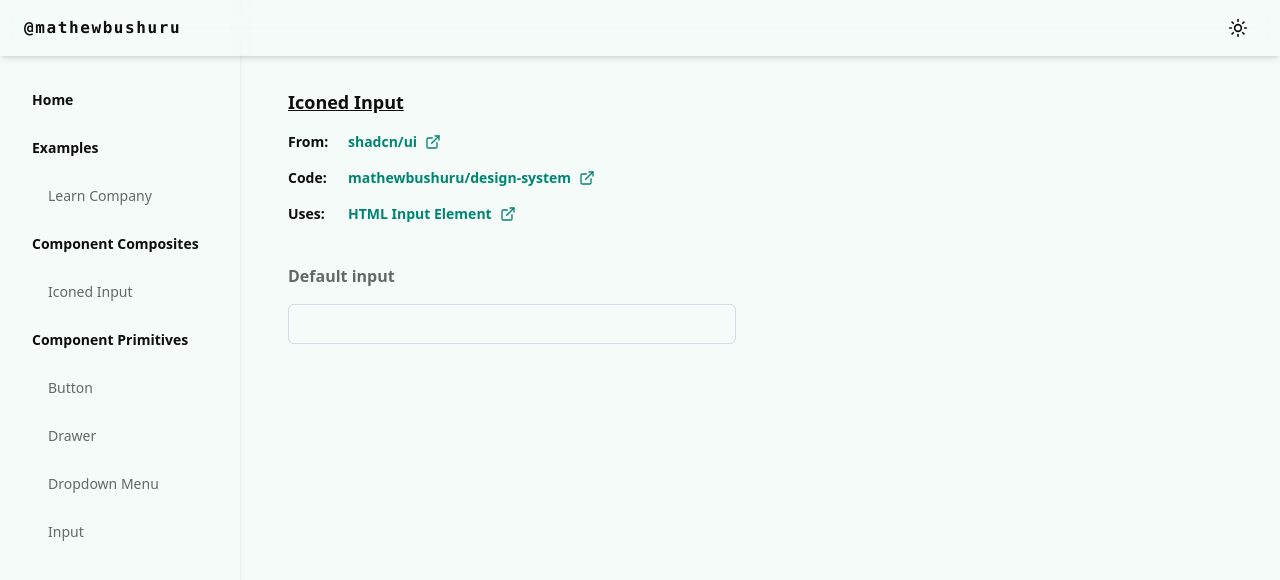
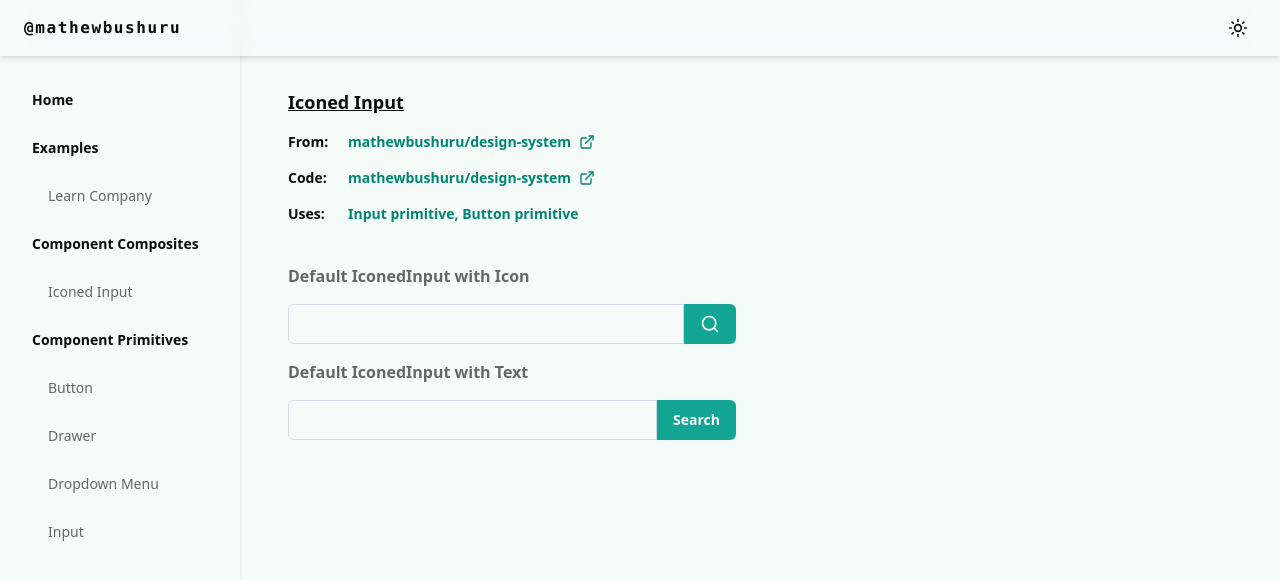
Before and after one commit to mathewbushuru/design-system, a React (Vite) app: page /composites/iconed-input in a window 1280 px wide. Shown: the top 580 px of the page. Built offline with nearby package versions, Linux system fonts and the light colour scheme.

Commit message:
IconedInput

```diff
--- a/src/components/composites/iconed-input.tsx
+++ b/src/components/composites/iconed-input.tsx
@@ -1,3 +1,20 @@
-export default function IconedInput() {
-  return <div>IconedInput</div>;
+import { type LucideIcon } from "lucide-react";
+
+import Button from "@/components/primitives/button";
+import { Input } from "@/components/primitives/input";
+
+interface IconedInputProps extends React.HTMLAttributes<HTMLDivElement> {
+  action: LucideIcon | string;
 }
+
+export default function IconedInput({ action }: IconedInputProps) {
+  const Action = action;
+  return (
+    <div className="flex">
+      <Input className="rounded-r-none focus-visible:ring-transparent" />
+      <Button className="rounded-l-none">
+        {typeof action === "string" ? action : <Action className="w-5 h-5"/>}
+      </Button>
+    </div>
+  );
+}
--- a/src/layouts/component-showcase-layout.tsx
+++ b/src/layouts/component-showcase-layout.tsx
@@ -18,7 +18,7 @@ export default function ComponentShowcaseLayout({
   code: string;
   codeLink: string;
   uses: string;
-  usesLink: string;
+  usesLink: string | null;
   children: React.ReactNode;
 }) {
   return (
@@ -64,7 +64,8 @@ export default function ComponentShowcaseLayout({
           <span className="w-12 text-sm font-semibold">
             Uses<span className="hidden sm:inline">:</span>
           </span>
-          <a
+          {
+           usesLink ? <a
               href={usesLink}
               target="_blank"
               rel="noopener noreferrer"
@@ -74,7 +75,8 @@ export default function ComponentShowcaseLayout({
                 <span>{uses}</span>
                 <ExternalLink className="ml-2 h-4 w-4" />
               </Button>
-          </a>
+            </a> : <span className="text-link text-sm font-semibold h-9 px-3 inline-flex items-center">{uses}</span>
+          }
         </div>
       </div>
 
--- a/src/showcase/composites/iconed-input-showcase.tsx
+++ b/src/showcase/composites/iconed-input-showcase.tsx
@@ -1,22 +1,31 @@
+import { Search } from "lucide-react";
+
 import ComponentShowcaseLayout from "@/layouts/component-showcase-layout";
-import { Input } from "@/components/primitives/input";
+import IconedInput from "@/components/composites/iconed-input";
 
 export default function IconedInputShowcase() {
   return (
     <ComponentShowcaseLayout
       componentName="Iconed Input"
-      from="shadcn/ui"
-      fromLink="https://github.com/shadcn-ui/ui"
+      from="mathewbushuru/design-system"
+      fromLink="https://github.com/mathewbushuru/design-system"
       code="mathewbushuru/design-system"
-      codeLink="https://github.com/mathewbushuru/design-system/blob/main/src/components/ui/input.tsx"
-      uses="HTML Input Element"
-      usesLink="https://developer.mozilla.org/en-US/docs/Web/HTML/Element/input"
+      codeLink="https://github.com/mathewbushuru/design-system/blob/main/src/components/composites/iconed-input.tsx"
+      uses="Input primitive, Button primitive"
+      usesLink={null}
     >
       <h1 className="my-4 text-center font-semibold text-muted-foreground sm:text-left">
-        Default input
+        Default IconedInput with Icon
       </h1>
       <div className="sm:max-w-md">
-        <Input />
+       <IconedInput action={Search}/>
+      </div>
+
+      <h1 className="my-4 text-center font-semibold text-muted-foreground sm:text-left">
+        Default IconedInput with Text
+      </h1>
+      <div className="sm:max-w-md">
+       <IconedInput action="Search"/>
       </div>
 
     </ComponentShowcaseLayout>
```
Lines whose indentation alone changed are shown as unchanged.
